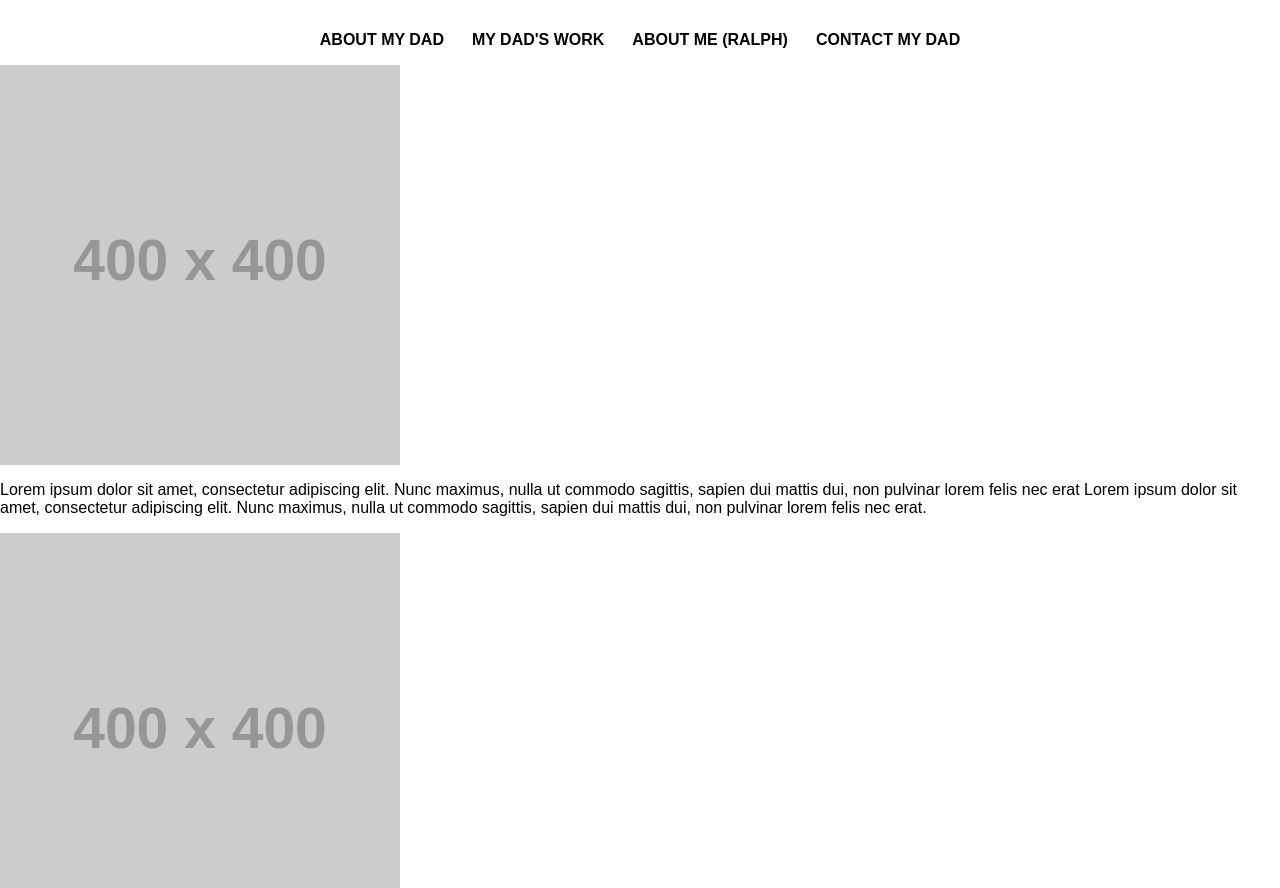
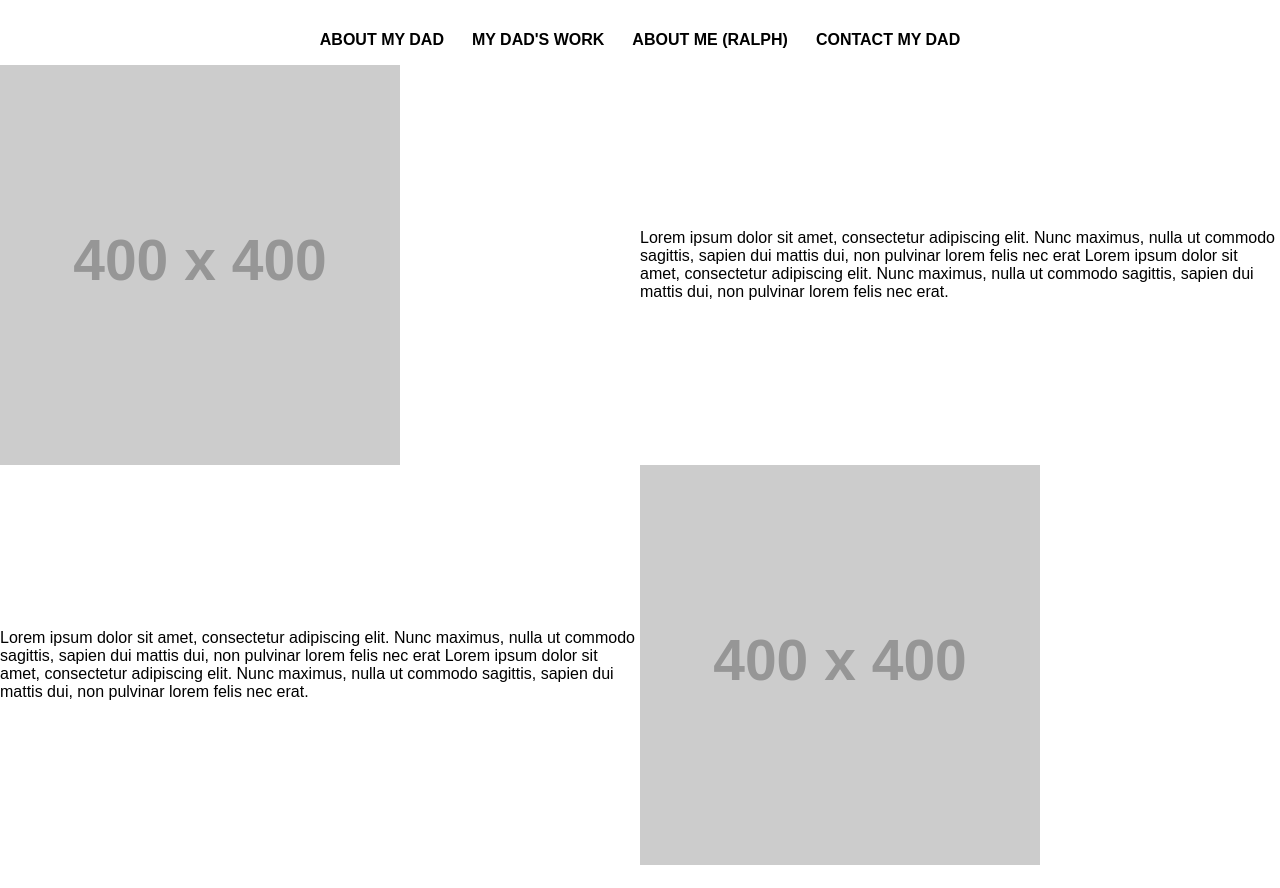
Before and after one commit to natebannister/portfolio, a plain HTML site: page index.html in a window 1280 px wide. Shown: the part 61-949 px from the top of the page. Drawn offline with Linux system fonts and the light colour scheme; placeholder pictures from the web are drawn by us.

Commit message:
start implementing grid styling

```diff
--- a/index.html
+++ b/index.html
@@ -24,10 +24,10 @@
   </nav>
 
   <section id="about-my-dad">
-  	<img src="http://via.placeholder.com/400" alt="">
-  	<p>Lorem ipsum dolor sit amet, consectetur adipiscing elit. Nunc maximus, nulla ut commodo sagittis, sapien dui mattis dui, non pulvinar lorem felis nec erat Lorem ipsum dolor sit amet, consectetur adipiscing elit. Nunc maximus, nulla ut commodo sagittis, sapien dui mattis dui, non pulvinar lorem felis nec erat.</p>
-  	<img src="http://via.placeholder.com/400" alt="">
-  	<p>Lorem ipsum dolor sit amet, consectetur adipiscing elit. Nunc maximus, nulla ut commodo sagittis, sapien dui mattis dui, non pulvinar lorem felis nec erat Lorem ipsum dolor sit amet, consectetur adipiscing elit. Nunc maximus, nulla ut commodo sagittis, sapien dui mattis dui, non pulvinar lorem felis nec erat.</p>
+  	<img src="http://via.placeholder.com/400" alt="" id="about-my-dad-grid-item-a">
+  	<p id="about-my-dad-grid-item-b">Lorem ipsum dolor sit amet, consectetur adipiscing elit. Nunc maximus, nulla ut commodo sagittis, sapien dui mattis dui, non pulvinar lorem felis nec erat Lorem ipsum dolor sit amet, consectetur adipiscing elit. Nunc maximus, nulla ut commodo sagittis, sapien dui mattis dui, non pulvinar lorem felis nec erat.</p>
+    <p id="about-my-dad-grid-item-c">Lorem ipsum dolor sit amet, consectetur adipiscing elit. Nunc maximus, nulla ut commodo sagittis, sapien dui mattis dui, non pulvinar lorem felis nec erat Lorem ipsum dolor sit amet, consectetur adipiscing elit. Nunc maximus, nulla ut commodo sagittis, sapien dui mattis dui, non pulvinar lorem felis nec erat.</p>
+  	<img src="http://via.placeholder.com/400" alt="" id="about-my-dad-grid-item-d">
   </section>
 
   <section id="my-dads-work">
--- a/resources/css/style.css
+++ b/resources/css/style.css
@@ -17,6 +17,7 @@ h2 {
 
 p {
 	font-family: sans-serif;
+	margin: 0;
 }
 
 a {
@@ -45,6 +46,30 @@ li {
 	font-weight: 600;
 }
 
+/*About my dad*/
+
+#about-my-dad {
+	display: grid;
+	grid-template: 1fr 1fr / 1fr 1fr;
+	align-items: center;
+}
+
+#about-my-dad-grid-item-a {
+
+}
+
+#about-my-dad-grid-item-b {
+
+}
+
+#about-my-dad-grid-item-c {
+
+}
+
+#about-my-dad-grid-item-d {
+
+}
+
 /*Footer*/
 
 footer {
```
